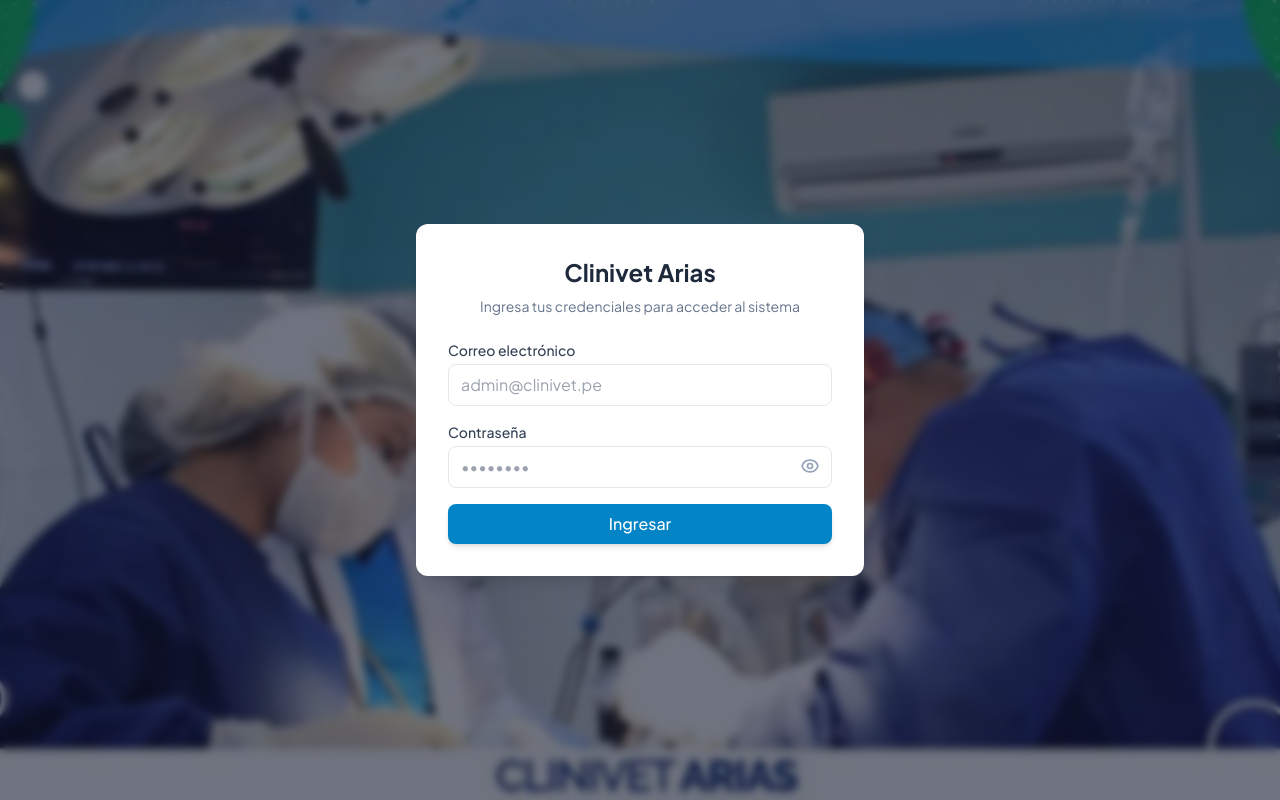
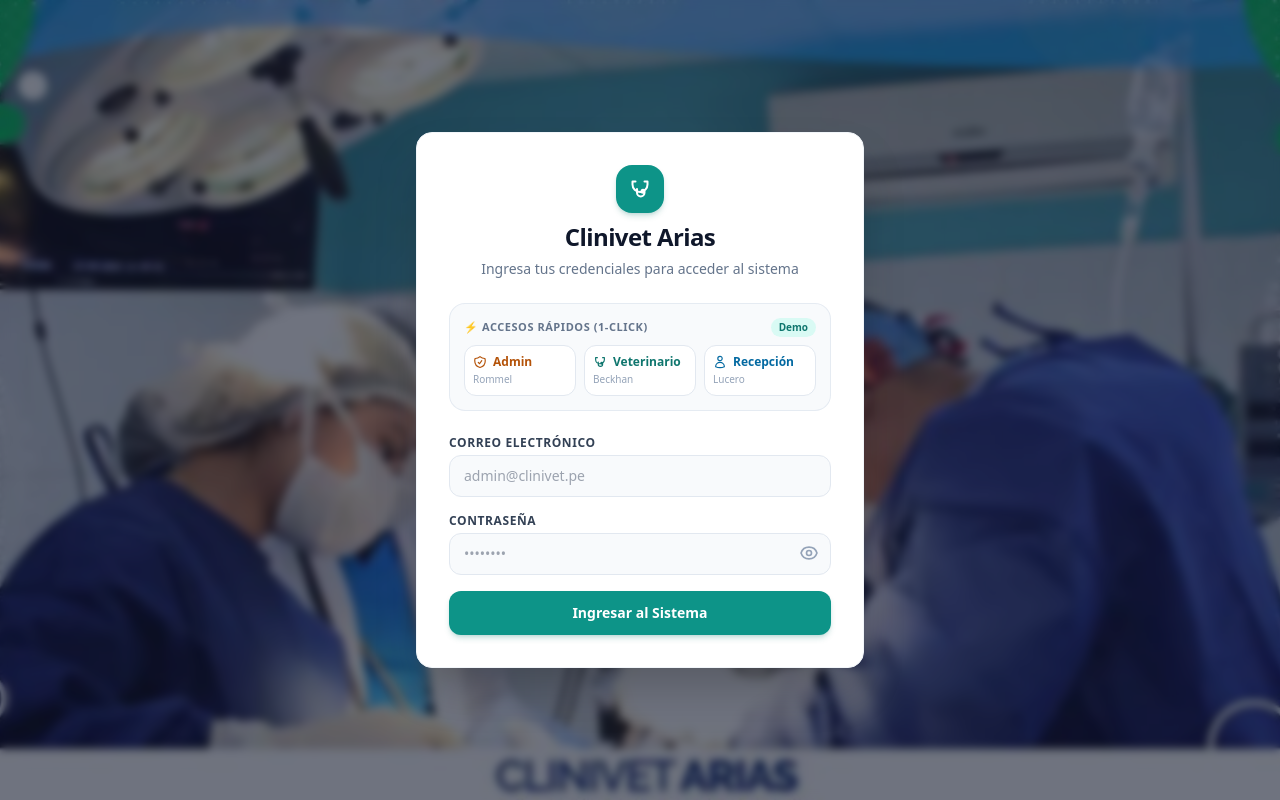
Before and after one commit to Edudev2004/clinivet-arias-frontend, an Angular app: page /login in a window 1280 px wide. Built offline with nearby package versions, Linux system fonts and the light colour scheme.

Commit message:
Incorporar accesos rapidos de prueba 1-click en pantalla de login

```diff
--- a/src/app/features/auth/pages/login/login.component.html
+++ b/src/app/features/auth/pages/login/login.component.html
@@ -1,43 +1,111 @@
 <!-- Contenedor principal con la imagen -->
-<div class="min-h-screen flex items-center justify-center bg-[url('/assets/img/fondo-login.jpg')] bg-cover bg-center bg-no-repeat px-4 relative">
+<div class="min-h-screen flex items-center justify-center bg-[url('/assets/img/fondo-login.jpg')] bg-cover bg-center bg-no-repeat px-4 relative font-sans">
 
   <!-- Capa superpuesta que oscurece (60%) y difumina (blur) el fondo -->
   <div class="absolute inset-0 bg-slate-900/60 backdrop-blur-sm"></div>
 
   <!-- Contenedor del formulario (z-10 para que quede por encima del fondo difuminado) -->
-  <div class="max-w-md w-full bg-white rounded-xl shadow-lg p-8 space-y-6 relative z-10">
+  <div class="max-w-md w-full bg-white rounded-2xl shadow-2xl p-7 sm:p-8 space-y-6 relative z-10 border border-slate-100 animate-in fade-in zoom-in-95 duration-200">
 
-    <div class="text-center space-y-2">
-      <h1 class="text-2xl font-bold text-slate-800">Clinivet Arias</h1>
-      <p class="text-sm text-slate-500">Ingresa tus credenciales para acceder al sistema</p>
+    <div class="text-center space-y-1.5">
+      <!-- Icono Estetoscopio Clinivet Arias -->
+      <div class="w-12 h-12 rounded-2xl bg-teal-600 text-white flex items-center justify-center mx-auto mb-2 shadow-md shadow-teal-700/20">
+        <svg class="w-6 h-6" fill="none" stroke="currentColor" stroke-width="2" viewBox="0 0 24 24">
+          <path stroke-linecap="round" stroke-linejoin="round" d="M4.5 4.5v3a7.5 7.5 0 0015 0v-3m-15 0h3m12 0h-3m-7.5 7.5v3.75a3.75 3.75 0 007.5 0v-1.5m0 0a1.5 1.5 0 10-3 0 1.5 1.5 0 003 0z"/>
+        </svg>
+      </div>
+      <h1 class="text-2xl font-black text-slate-900 font-outfit tracking-tight">Clinivet Arias</h1>
+      <p class="text-xs sm:text-sm text-slate-500 font-medium">Ingresa tus credenciales para acceder al sistema</p>
+    </div>
+
+    <!-- ⚡ Accesos de prueba rápida (1-click) estilo VetHD -->
+    <div class="p-3.5 rounded-2xl bg-slate-50/90 border border-slate-200/80 space-y-2">
+      <div class="flex items-center justify-between">
+        <span class="text-[11px] font-bold uppercase tracking-wider text-slate-500">
+          ⚡ Accesos Rápidos (1-Click)
+        </span>
+        <span class="text-[10px] font-semibold text-teal-700 bg-teal-100/70 px-2 py-0.5 rounded-full">
+          Demo
+        </span>
+      </div>
+
+      <div class="grid grid-cols-3 gap-2">
+        <!-- Botón Admin -->
+        <button
+          type="button"
+          (click)="handleQuickFill('admin@clinivet.pe')"
+          class="p-2 rounded-xl bg-white hover:bg-amber-50 border border-slate-200 hover:border-amber-300 text-left transition-all shadow-2xs group focus:outline-none"
+          title="Autocompletar como Administrador"
+        >
+          <div class="flex items-center gap-1.5 text-amber-700 text-xs font-bold">
+            <svg class="w-3.5 h-3.5 flex-shrink-0" fill="none" stroke="currentColor" stroke-width="2" viewBox="0 0 24 24">
+              <path stroke-linecap="round" stroke-linejoin="round" d="M9 12.75L11.25 15 15 9.75m-3-7.036A11.959 11.959 0 013.598 6 11.99 11.99 0 003 9.749c0 5.592 3.824 10.29 9 11.623 5.176-1.332 9-6.03 9-11.622 0-1.31-.21-2.571-.598-3.751h-.152c-3.196 0-6.1-1.248-8.25-3.285z"/>
+            </svg>
+            <span class="truncate">Admin</span>
+          </div>
+          <p class="text-[10px] text-slate-400 mt-0.5 truncate">Rommel</p>
+        </button>
+
+        <!-- Botón Veterinario -->
+        <button
+          type="button"
+          (click)="handleQuickFill('veterinario@clinivet.pe')"
+          class="p-2 rounded-xl bg-white hover:bg-teal-50 border border-slate-200 hover:border-teal-300 text-left transition-all shadow-2xs group focus:outline-none"
+          title="Autocompletar como Médico Veterinario"
+        >
+          <div class="flex items-center gap-1.5 text-teal-700 text-xs font-bold">
+            <svg class="w-3.5 h-3.5 flex-shrink-0" fill="none" stroke="currentColor" stroke-width="2" viewBox="0 0 24 24">
+              <path stroke-linecap="round" stroke-linejoin="round" d="M4.5 4.5v3a7.5 7.5 0 0015 0v-3m-15 0h3m12 0h-3m-7.5 7.5v3.75a3.75 3.75 0 007.5 0v-1.5m0 0a1.5 1.5 0 10-3 0 1.5 1.5 0 003 0z"/>
+            </svg>
+            <span class="truncate">Veterinario</span>
+          </div>
+          <p class="text-[10px] text-slate-400 mt-0.5 truncate">Beckhan</p>
+        </button>
+
+        <!-- Botón Recepcionista -->
+        <button
+          type="button"
+          (click)="handleQuickFill('recepcion@clinivet.pe')"
+          class="p-2 rounded-xl bg-white hover:bg-sky-50 border border-slate-200 hover:border-sky-300 text-left transition-all shadow-2xs group focus:outline-none"
+          title="Autocompletar como Recepcionista"
+        >
+          <div class="flex items-center gap-1.5 text-sky-700 text-xs font-bold">
+            <svg class="w-3.5 h-3.5 flex-shrink-0" fill="none" stroke="currentColor" stroke-width="2" viewBox="0 0 24 24">
+              <path stroke-linecap="round" stroke-linejoin="round" d="M15.75 6a3.75 3.75 0 11-7.5 0 3.75 3.75 0 017.5 0zM4.501 20.118a7.5 7.5 0 0114.998 0A17.933 17.933 0 0112 21.75c-2.676 0-5.216-.584-7.499-1.632z"/>
+            </svg>
+            <span class="truncate">Recepción</span>
+          </div>
+          <p class="text-[10px] text-slate-400 mt-0.5 truncate">Lucero</p>
+        </button>
+      </div>
     </div>
 
     <form [formGroup]="loginForm" (ngSubmit)="onSubmit()" class="space-y-4">
       <!-- Correo -->
       <div>
-        <label class="block text-sm font-medium text-slate-700 mb-1">Correo electrónico</label>
+        <label class="block text-xs font-bold uppercase tracking-wider text-slate-700 mb-1">Correo electrónico</label>
         <input
           type="email"
           formControlName="email"
           placeholder="admin@clinivet.pe"
-          class="w-full px-3 py-2 border rounded-lg focus:ring-2 focus:ring-sky-500 outline-none transition text-slate-800"
-          [ngClass]="{'border-rose-500': loginForm.get('email')?.touched && loginForm.get('email')?.invalid}"
+          class="w-full px-3.5 py-2.5 bg-slate-50 border rounded-xl focus:bg-white focus:ring-2 focus:ring-teal-500 focus:border-teal-500 outline-none transition text-xs sm:text-sm text-slate-800 shadow-xs"
+          [ngClass]="{'border-rose-500': loginForm.get('email')?.touched && loginForm.get('email')?.invalid, 'border-slate-200': !loginForm.get('email')?.touched || loginForm.get('email')?.valid}"
         />
-        <span *ngIf="loginForm.get('email')?.touched && loginForm.get('email')?.errors?.['required']" class="text-xs text-rose-500 mt-1 block">
+        <span *ngIf="loginForm.get('email')?.touched && loginForm.get('email')?.errors?.['required']" class="text-[11px] text-rose-500 mt-1 block">
           El correo es obligatorio.
         </span>
       </div>
 
       <!-- Contraseña -->
       <div>
-        <label class="block text-sm font-medium text-slate-700 mb-1">Contraseña</label>
+        <label class="block text-xs font-bold uppercase tracking-wider text-slate-700 mb-1">Contraseña</label>
         <div class="relative">
           <input
             [type]="showPassword() ? 'text' : 'password'"
             formControlName="password"
             placeholder="••••••••"
-            class="w-full px-3 py-2 border rounded-lg focus:ring-2 focus:ring-sky-500 outline-none transition text-slate-800 pr-10"
-            [ngClass]="{'border-rose-500': loginForm.get('password')?.touched && loginForm.get('password')?.invalid}"
+            class="w-full px-3.5 py-2.5 bg-slate-50 border rounded-xl focus:bg-white focus:ring-2 focus:ring-teal-500 focus:border-teal-500 outline-none transition text-xs sm:text-sm text-slate-800 pr-10 shadow-xs"
+            [ngClass]="{'border-rose-500': loginForm.get('password')?.touched && loginForm.get('password')?.invalid, 'border-slate-200': !loginForm.get('password')?.touched || loginForm.get('password')?.valid}"
           />
           <button
             type="button"
@@ -56,8 +124,8 @@
       </div>
 
       <!-- Error -->
-      <div *ngIf="errorMessage()" class="p-3 bg-rose-50 border border-rose-200 text-rose-700 rounded-lg text-sm flex items-center gap-2">
-        <span>⚠️</span>
+      <div *ngIf="errorMessage()" class="p-3 bg-rose-50 border border-rose-200 text-rose-700 rounded-xl text-xs flex items-center gap-2">
+        <span class="text-sm">⚠️</span>
         <span>{{ errorMessage() }}</span>
       </div>
 
@@ -65,10 +133,10 @@
       <button
         type="submit"
         [disabled]="isLoading()"
-        class="w-full bg-sky-600 hover:bg-sky-700 disabled:bg-sky-300 text-white font-medium py-2 px-4 rounded-lg transition duration-200 shadow-md flex items-center justify-center gap-2"
+        class="w-full bg-teal-600 hover:bg-teal-700 disabled:bg-slate-300 text-white font-bold text-xs sm:text-sm py-3 px-4 rounded-xl transition-all duration-200 shadow-md shadow-teal-700/20 flex items-center justify-center gap-2 active:scale-95"
       >
         <span *ngIf="isLoading()" class="animate-spin rounded-full h-4 w-4 border-2 border-white border-t-transparent"></span>
-        <span>{{ isLoading() ? 'Iniciando sesión...' : 'Ingresar' }}</span>
+        <span>{{ isLoading() ? 'Iniciando sesión...' : 'Ingresar al Sistema' }}</span>
       </button>
     </form>
   </div>
--- a/src/app/features/auth/pages/login/login.component.ts
+++ b/src/app/features/auth/pages/login/login.component.ts
@@ -26,6 +26,14 @@
     this.showPassword.update((val) => !val);
   }
 
+  handleQuickFill(roleEmail: string): void {
+    this.loginForm.patchValue({
+      email: roleEmail,
+      password: 'Admin123!'
+    });
+    this.errorMessage.set(null);
+  }
+
   onSubmit(): void {
     if (this.loginForm.invalid) {
       this.loginForm.markAllAsTouched();
```
